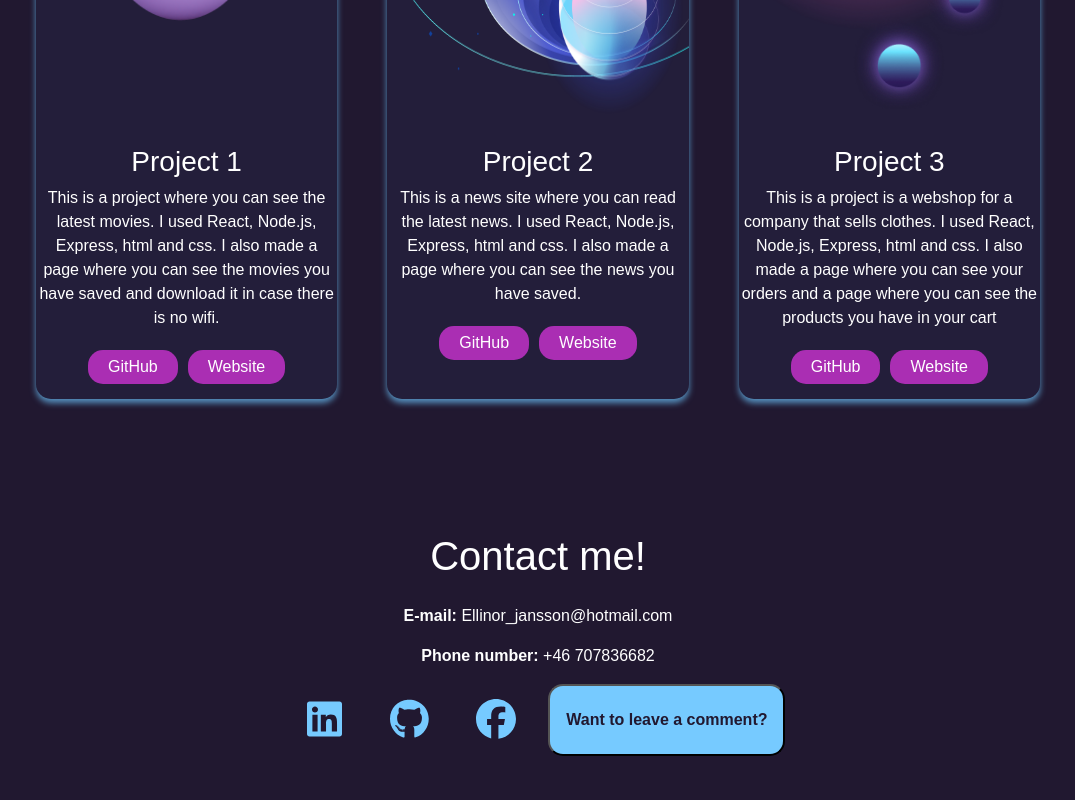
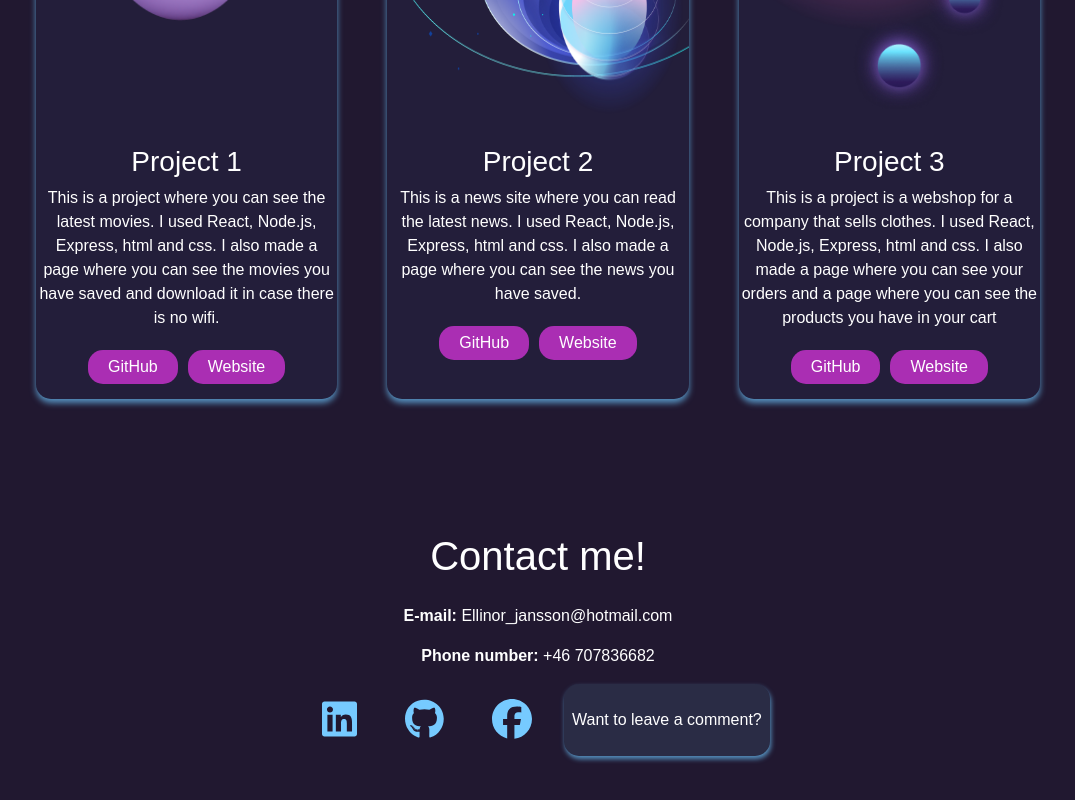
Before and after one commit to ellinorjanssonl/viteportfolio, a React (Vite) app: page / in a window 1280 px wide. Shown: the part 1406-2206 px from the top of the page, without its empty margins (102-1177 px from the left). Built offline with nearby package versions, Linux system fonts and the light colour scheme.

Commit message:
klar med contact form

```diff
--- a/src/components/Contact/Contact.jsx
+++ b/src/components/Contact/Contact.jsx
@@ -25,7 +25,6 @@ export const Contact = () => {
     })
     .then(response => {
       if (response.ok) {
-        alert("Thank you!");
         setComment(""); // Återställer kommentarfältet
       } else {
         alert("Please, try again!");
--- a/src/components/Contact/Contact.module.css
+++ b/src/components/Contact/Contact.module.css
@@ -74,11 +74,12 @@
 
   .contactButton {
     align-content: center;
-    padding: 0.5rem 1rem;
+    padding: 0.5rem 0.5rem;
     font-size: 1rem;
-    font-weight: bold;
-    background: #76caff;
-    color: var(--color-bg);
+    border: none;
+    color: var(--color-text);
+    background-color: rgba(117, 211, 255, 0.1);
+    box-shadow: 1px 3px 5px rgba(108, 198, 254, 0.7);
     font-size: 1rem;
     border-radius: 15px;
     transition: background-color 0.7s ease;
@@ -86,7 +87,6 @@
   }
 
     .contactButton:hover {
-        background: #ff63f7;
         transform: scale(1.1);
     }
 
--- a/src/components/Skills/Skills.module.css
+++ b/src/components/Skills/Skills.module.css
@@ -43,7 +43,14 @@
   justify-content: center;
   list-style: none;
   flex: 1 calc(25% - 1px);
+  transition: transform 0.4s ease; /* Gör förstoringsanimationen mjuk */
 }
+
+.list li:hover {
+  transform: scale(1.2);
+}
+
+
 .h1 {
   margin-left: 25%;
   margin-right: 20%;
```
